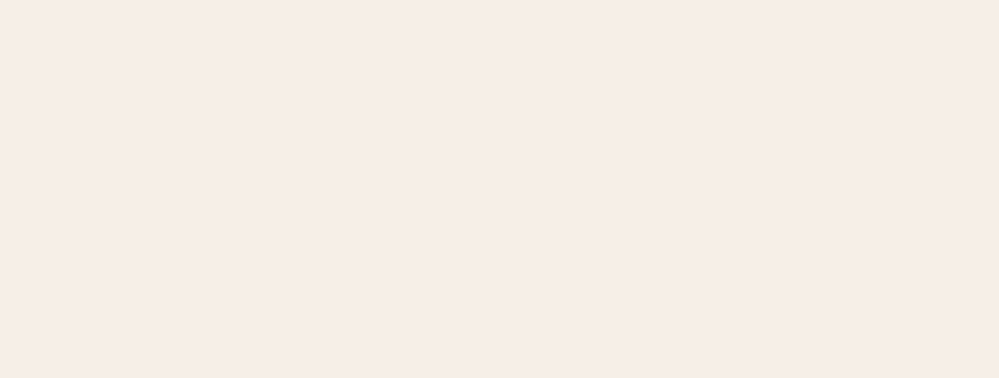
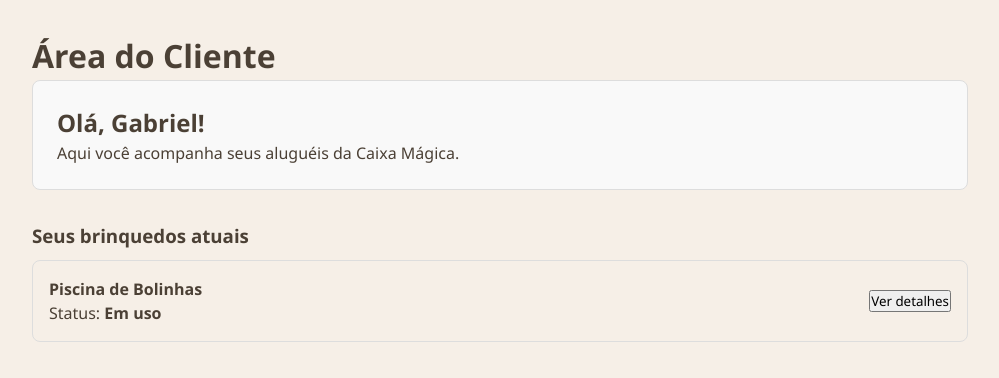
Before and after one commit to caixa-magica-teach/Caixa-Magica--react, a React (Vite) app: page /area-cliente in a window 1280 px wide. Before the commit this address had no page. Shown: the top 378 px of the page, without its empty margins (140-1139 px from the left). Built offline with nearby package versions, Linux system fonts and the light colour scheme.

Commit message:
estrutura inicial da area-cliente

```diff
--- a/src/App.jsx
+++ b/src/App.jsx
@@ -5,6 +5,7 @@ import Login from "./pages/Login";
 import Catalogo from "./pages/catalogo/Catalogo";
 import ProductDetail from "./pages/product-detail/ProductDetail";
 import Carrinho from "./pages/Carrinho";
+import AreaCliente from './pages/area-cliente/AreaCliente';
 
 export default function App() {
   return (
@@ -14,6 +15,8 @@ export default function App() {
       <Route path="/catalogo" element={<Catalogo />} />
       <Route path="/produto/:id" element={<ProductDetail />} />
       <Route path="/Carrinho" element={<Carrinho />} />
+      {/* 2. Adicionei rota pra essa area: */}
+      <Route path="/area-cliente" element={<AreaCliente />} />
     </Routes>
   );
 }
--- /dev/null
+++ b/src/pages/area-cliente/AreaCliente.css
@@ -0,0 +1,28 @@
+/* src/pages/area-cliente/AreaCliente.css */
+.area-cliente-container {
+    padding: 2rem;
+    max-width: 1000px;
+    margin: 0 auto;
+}
+
+.perfil-card {
+    background: #f9f9f9;
+    padding: 1.5rem;
+    border-radius: 8px;
+    margin-bottom: 2rem;
+    border: 1px solid #ddd;
+}
+
+.lista-alugueis {
+    margin-top: 1rem;
+}
+
+.aluguel-card {
+    border: 1px solid #ddd;
+    padding: 1rem;
+    border-radius: 8px;
+    margin-top: 10px;
+    display: flex;
+    justify-content: space-between;
+    align-items: center;
+}
--- /dev/null
+++ b/src/pages/area-cliente/AreaCliente.jsx
@@ -0,0 +1,33 @@
+// src/pages/area-cliente/AreaCliente.jsx
+import React from 'react';
+import './AreaCliente.css'; // Importando o seu CSS
+
+const AreaCliente = () => {
+    return (
+        <div className="area-cliente-container">
+            <h1>Área do Cliente</h1>
+
+            <div className="perfil-card">
+                <h2>Olá, Gabriel!</h2>
+                <p>Aqui você acompanha seus aluguéis da Caixa Mágica.</p>
+            </div>
+
+            <div className="lista-alugueis">
+                <h3>Seus brinquedos atuais</h3>
+
+                {/* Este é o card que você estilizou no seu CSS */}
+                <div className="aluguel-card">
+                    <div>
+                        <h4>Piscina de Bolinhas</h4>
+                        <p>Status: <strong>Em uso</strong></p>
+                    </div>
+                    <button>Ver detalhes</button>
+                </div>
+
+                {/* Você pode adicionar outros cards aqui depois */}
+            </div>
+        </div>
+    );
+};
+
+export default AreaCliente;
```
Also changed, not shown: src/pages/area-cliente/AluguelCard.jsx (added, +14 -0 lines).
